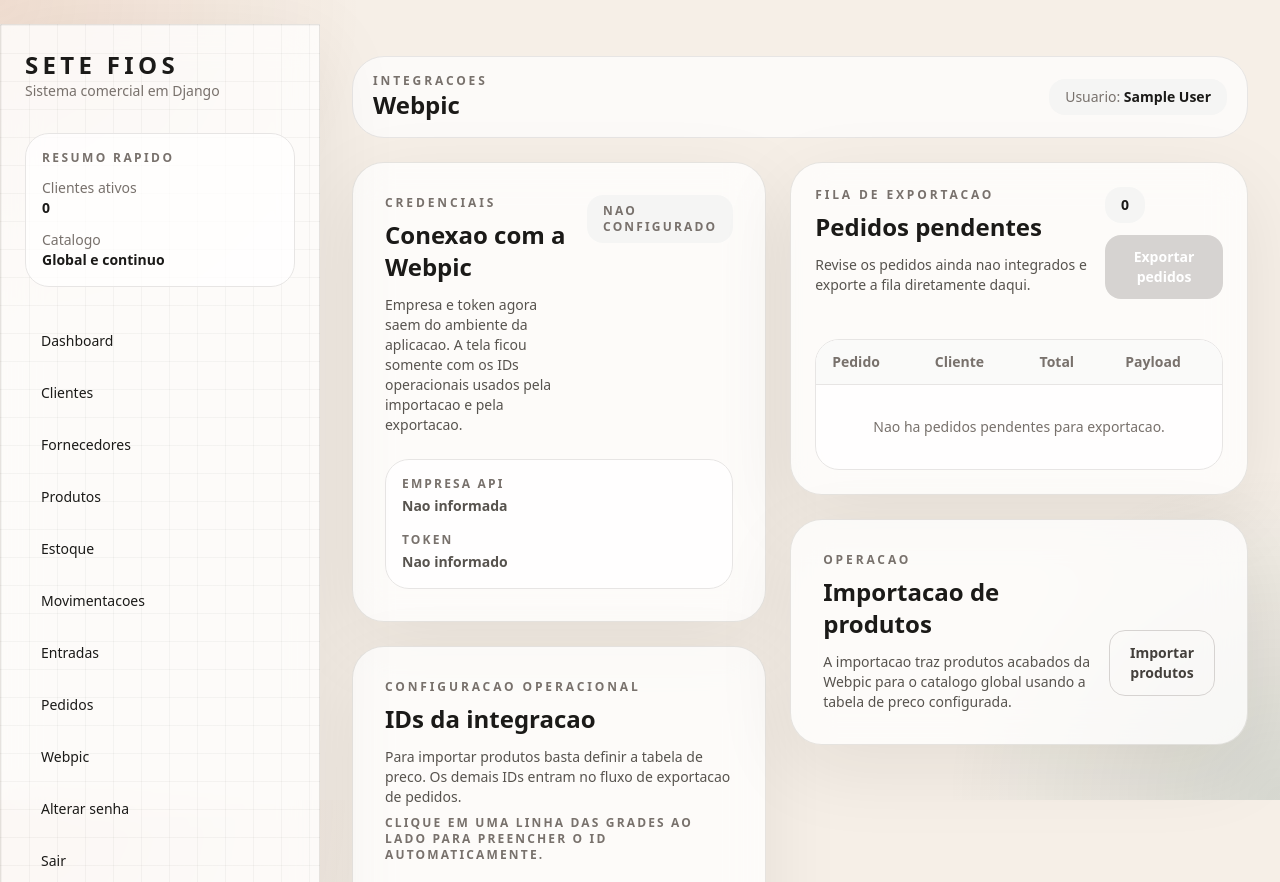
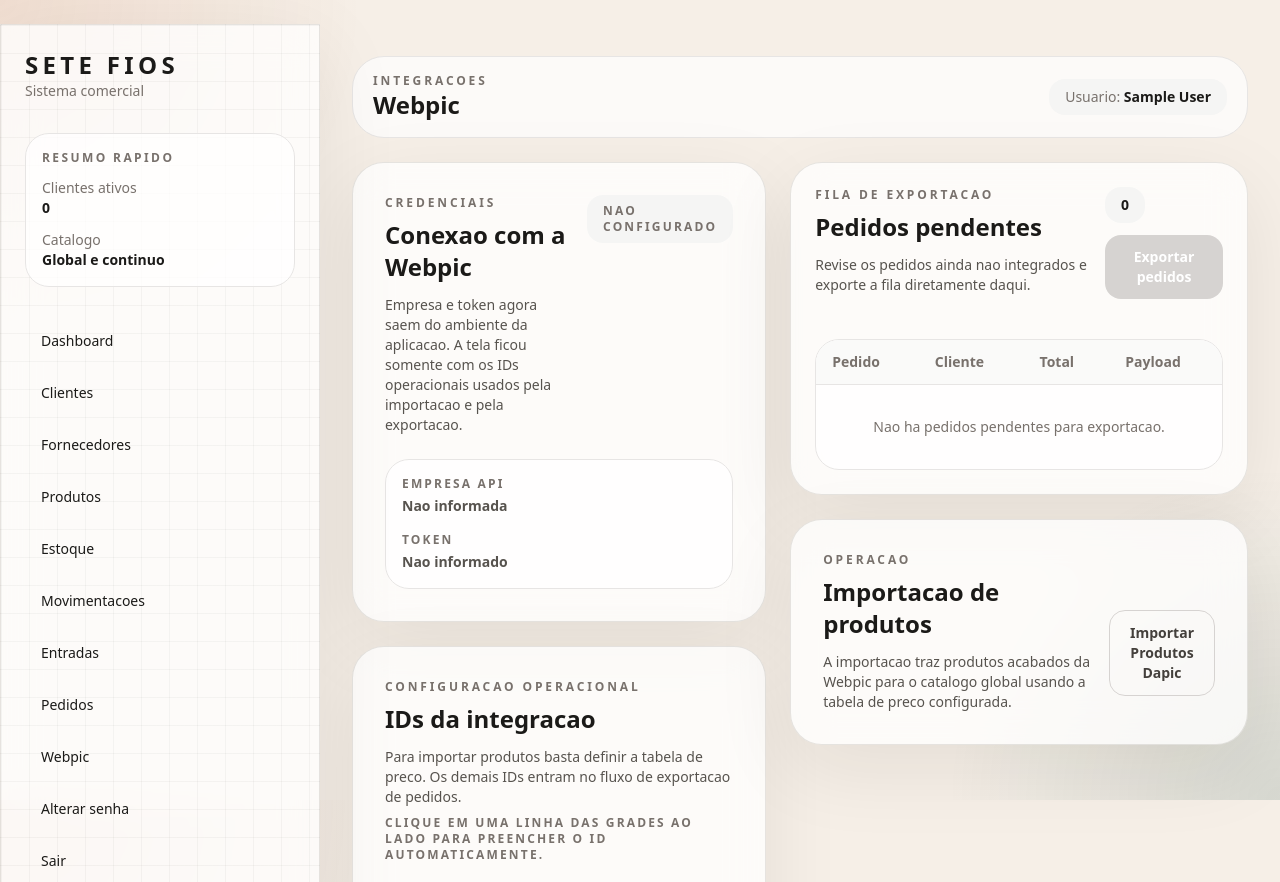
Before and after one commit to rogaciano/setefios, a Django app: page /integracoes/webpic/ in a window 1280 px wide. Shown: the top 882 px of the page. Run offline with Django 5.2, Linux system fonts and the light colour scheme; the visitor is signed in with stand-in values (Sample User, id 1); data comes from the database, SQL or seed files in the repository; data that the repository does not hold is empty; some libraries are stand-ins or nearby versions.

Commit message:
Update base template subtitle to simplify system description

```diff
--- a/templates/base.html
+++ b/templates/base.html
@@ -42,7 +42,7 @@
             <div class="mb-8 flex items-center justify-between">
                 <div>
                     <p class="font-display text-2xl font-bold uppercase tracking-[0.18em] text-clay">Sete Fios</p>
-                    <p class="text-sm text-stone-500">Sistema comercial em Django</p>
+                    <p class="text-sm text-stone-500">Sistema comercial</p>
                 </div>
                 <button type="button" class="rounded-full border border-stone-300 px-3 py-2 text-sm lg:hidden" @click="navOpen = false">Fechar</button>
             </div>
--- a/templates/integrations/webpic_dashboard.html
+++ b/templates/integrations/webpic_dashboard.html
@@ -148,7 +148,7 @@
                         <form method="post">
                             {% csrf_token %}
                             <input type="hidden" name="action" value="import_products">
-                            <button type="submit" class="inline-flex items-center justify-center rounded-2xl border border-stone-300 px-5 py-3 text-sm font-semibold text-stone-700 transition hover:bg-stone-100">Importar produtos</button>
+                            <button type="submit" class="inline-flex items-center justify-center rounded-2xl border border-stone-300 px-5 py-3 text-sm font-semibold text-stone-700 transition hover:bg-stone-100">Importar Produtos Dapic</button>
                         </form>
                     </div>
                 </div>
```
